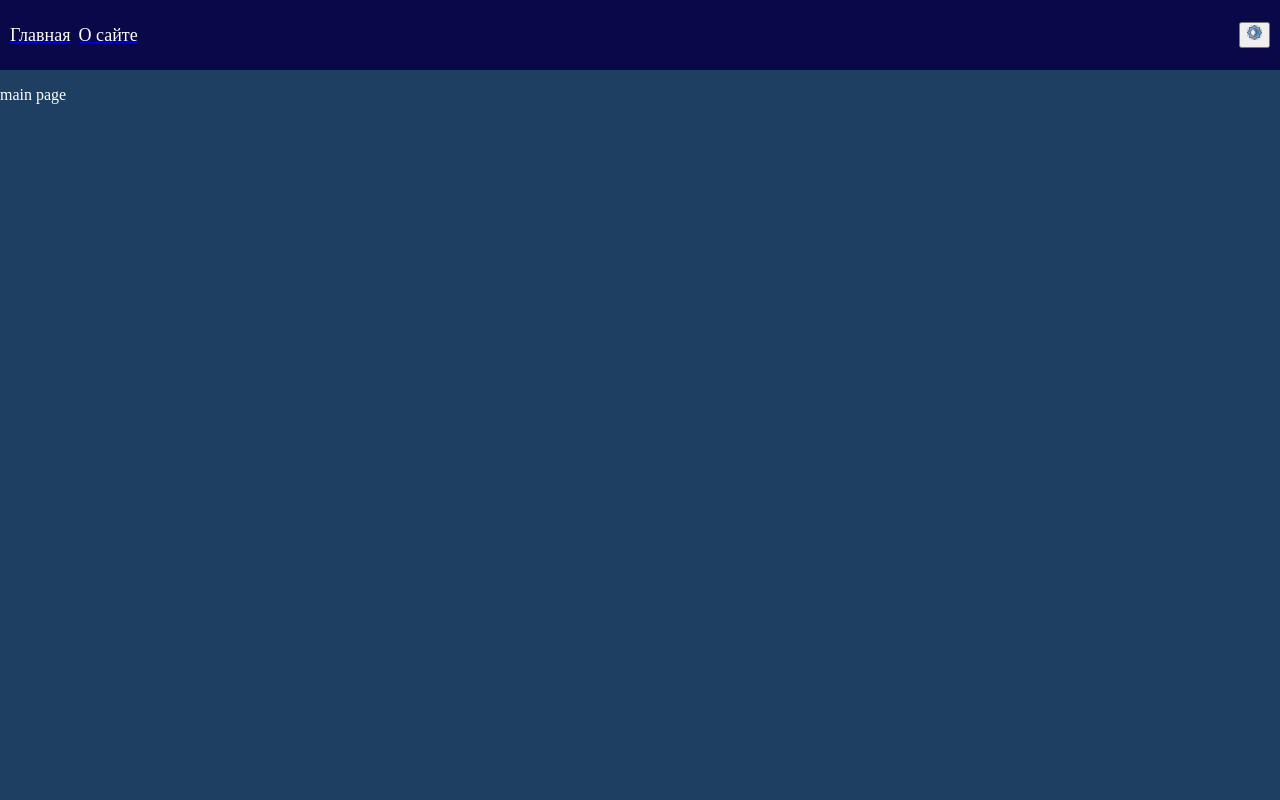
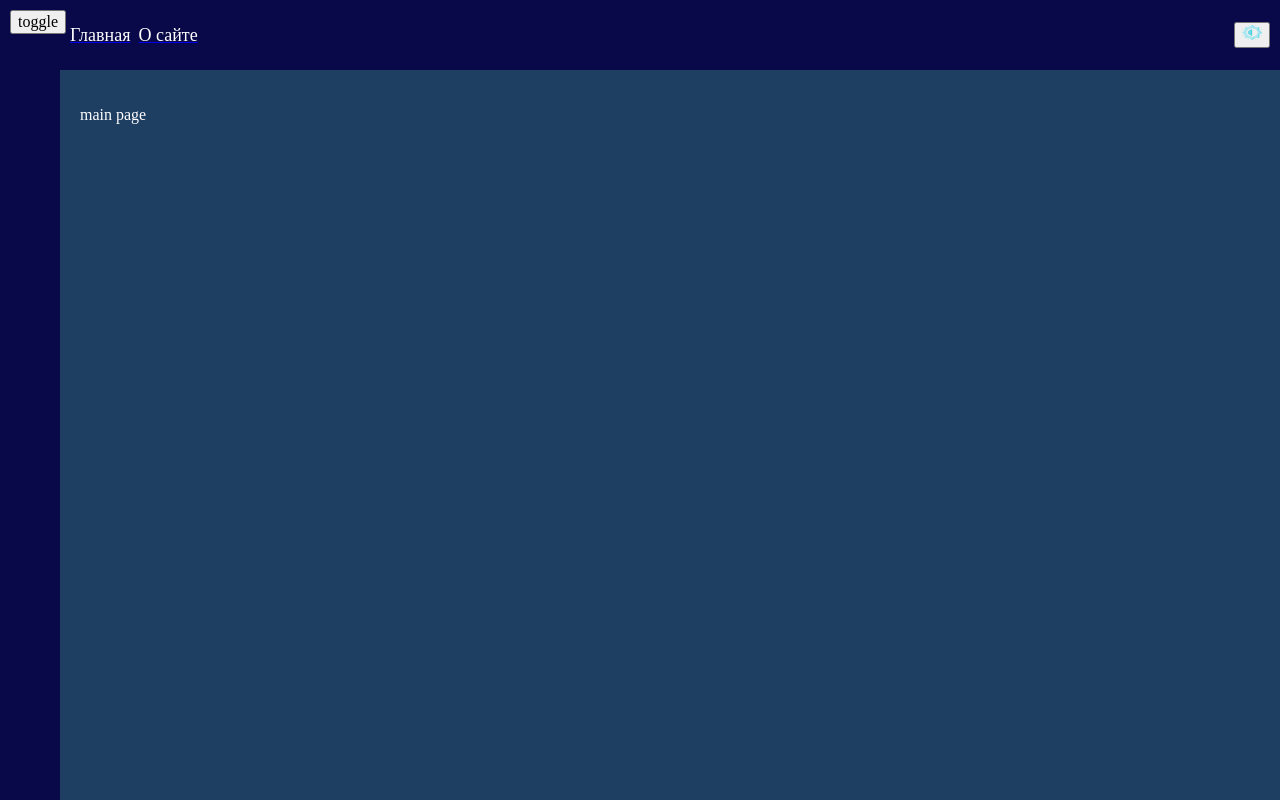
Before and after one commit to Igor-Chernov55/fsd_practice, a React (Vite) app: page / in a window 1280 px wide. Built offline with nearby package versions, Linux system fonts and the light colour scheme.

Commit message:
added sidebar

```diff
--- /dev/null
+++ b/src/app/App.styled.ts
@@ -0,0 +1,7 @@
+import styled from "styled-components";
+
+export const ContainerPage = styled.div`
+    display: flex;
+    flex-direction: column;
+    width: 100vw;
+`
--- a/src/app/App.tsx
+++ b/src/app/App.tsx
@@ -5,6 +5,8 @@ import {AppRouter} from "./providers/router";
 import {Navbar} from "../widgets/Navbar";
 import {useContext} from "react";
 import {ToggleThemeProvider} from "./providers/theme/lib/ToggleThemeProvider.ts";
+import {Sidebar} from "../widgets/Sidebar";
+import {ContainerPage} from "./App.styled.ts";
 
 export enum Theme {
     LIGHT = "light",
@@ -15,12 +17,16 @@ function App() {
     const {theme} = useContext(ToggleThemeProvider);
 
     return (
-            <ThemeProvider theme={theme === Theme.LIGHT ? themes.light : themes.dark}>
-                <MainContainer>
+        <ThemeProvider theme={theme === Theme.LIGHT ? themes.light : themes.dark}>
+            <MainContainer>
+                <Sidebar/>
+                <ContainerPage>
                     <Navbar/>
+
                     <AppRouter/>
-                </MainContainer>
-            </ThemeProvider>
+                </ContainerPage>
+            </MainContainer>
+        </ThemeProvider>
     )
 }
 
--- /dev/null
+++ b/src/app/providers/router/ui/AppRouter.styled.ts
@@ -0,0 +1,6 @@
+import styled from "styled-components";
+
+export const ContainerFromElement = styled.div`
+    flex-grow: 1;
+    padding: 20px;
+`
--- a/src/app/providers/router/ui/AppRouter.tsx
+++ b/src/app/providers/router/ui/AppRouter.tsx
@@ -1,17 +1,20 @@
 import {Suspense} from "react";
 import {Route, Routes} from "react-router-dom";
 import {routeConfig} from "../../../../shared/config/routeConfig/routeConfig.tsx";
+import {ContainerFromElement} from "./AppRouter.styled.ts";
 
 export const AppRouter = () => {
     return (
         <Suspense fallback={<p>...Loading</p>}>
             <Routes>
                 {Object.values(routeConfig).map(({path, element}, key) => (
-                     <Route key={key} path={path} element={
-                         <Suspense fallback={<p>...Loading</p>}>
-                             {element}
+                    <Route key={key} path={path} element={
+                        <Suspense fallback={<p>...Loading</p>}>
+                            <ContainerFromElement>
+                                {element}
+                            </ContainerFromElement>
                         </Suspense>
-                     } />
+                    }/>
                 ))}
             </Routes>
         </Suspense>
--- a/src/app/styles/themes/themes.styled.tsx
+++ b/src/app/styles/themes/themes.styled.tsx
@@ -3,7 +3,6 @@ export const themes = {
     light: {
         body: '#d9d3d3',
         color: '#000',
-
         backgroundColor: '#e8e8ea'
     },
     dark: {
--- a/src/app/styles/variables/components.ts
+++ b/src/app/styles/variables/components.ts
@@ -21,5 +21,6 @@ export const MainContainer = styled('div')`
     background-color: ${props => props.theme.body};
     padding: 0;
     height: 100vh;
+    display: flex;
     overflow: hidden;
 `
--- a/src/shared/hooks/useTheme/lib/useTheme.ts
+++ b/src/shared/hooks/useTheme/lib/useTheme.ts
@@ -14,6 +14,7 @@ export const useTheme = () => {
     }
 
     return {
+        theme,
         toggleTheme
     }
 }
--- a/src/widgets/Navbar/ui/Navbar.tsx
+++ b/src/widgets/Navbar/ui/Navbar.tsx
@@ -6,7 +6,7 @@ import {SubTitle} from "../../../app/styles/variables/components.ts";
 import {dataNavBar} from "../../../shared/utils/dataNavbar";
 
 export const Navbar = () => {
-    const {toggleTheme} = useTheme()
+    const {theme, toggleTheme} = useTheme()
 
     return (
         <BlockNavbar>
@@ -25,10 +25,10 @@ export const Navbar = () => {
             </BlockNavLinks>
 
             <button onClick={toggleTheme}>
-                {localStorage.getItem('theme') === Theme.LIGHT ?
-                    <img style={{width: '20px', height: '15px'}} src="src/shared/assets/icons/light_theme.png" alt=""/>
+                {theme !== Theme.LIGHT ?
+                    <img style={{width: '20px', height: '15px'}} src="src/shared/assets/icons/light_theme.png" alt="light_theme" />
                     :
-                    <img style={{width: '15px', height: '15px'}} src="src/shared/assets/icons/dark_theme.png" alt=""/>
+                    <img style={{width: '15px', height: '15px'}} src="src/shared/assets/icons/dark_theme.png" alt="dark_theme" />
                 }
             </button>
 
--- /dev/null
+++ b/src/widgets/Sidebar/index.ts
@@ -0,0 +1 @@
+export {Sidebar} from './ui/Sidebar.tsx'
--- /dev/null
+++ b/src/widgets/Sidebar/ui/SideBar.styled.ts
@@ -0,0 +1,11 @@
+import styled from "styled-components";
+
+export const BlockSidebar = styled.div<{$active?: boolean}>`
+    width: ${props => props.$active ? '160px': '40px'};
+    //height: calc(100vh - 40px);
+    background-color: ${props => props.theme.backgroundColor};
+    padding: 10px;
+    position: relative;
+
+    transition: width 0.3s;
+`;
--- /dev/null
+++ b/src/widgets/Sidebar/ui/Sidebar.tsx
@@ -0,0 +1,18 @@
+import {useState} from "react";
+import {BlockSidebar} from "./SideBar.styled.ts";
+
+export const Sidebar = () => {
+    const [collapsed, setCollapsed] = useState(false);
+
+    const handleCollapsed = () => {
+        setCollapsed(prevState => !prevState)
+    }
+
+    return (
+        <BlockSidebar $active={collapsed}>
+            <button onClick={handleCollapsed}>
+                toggle
+            </button>
+        </BlockSidebar>
+    );
+};
```
